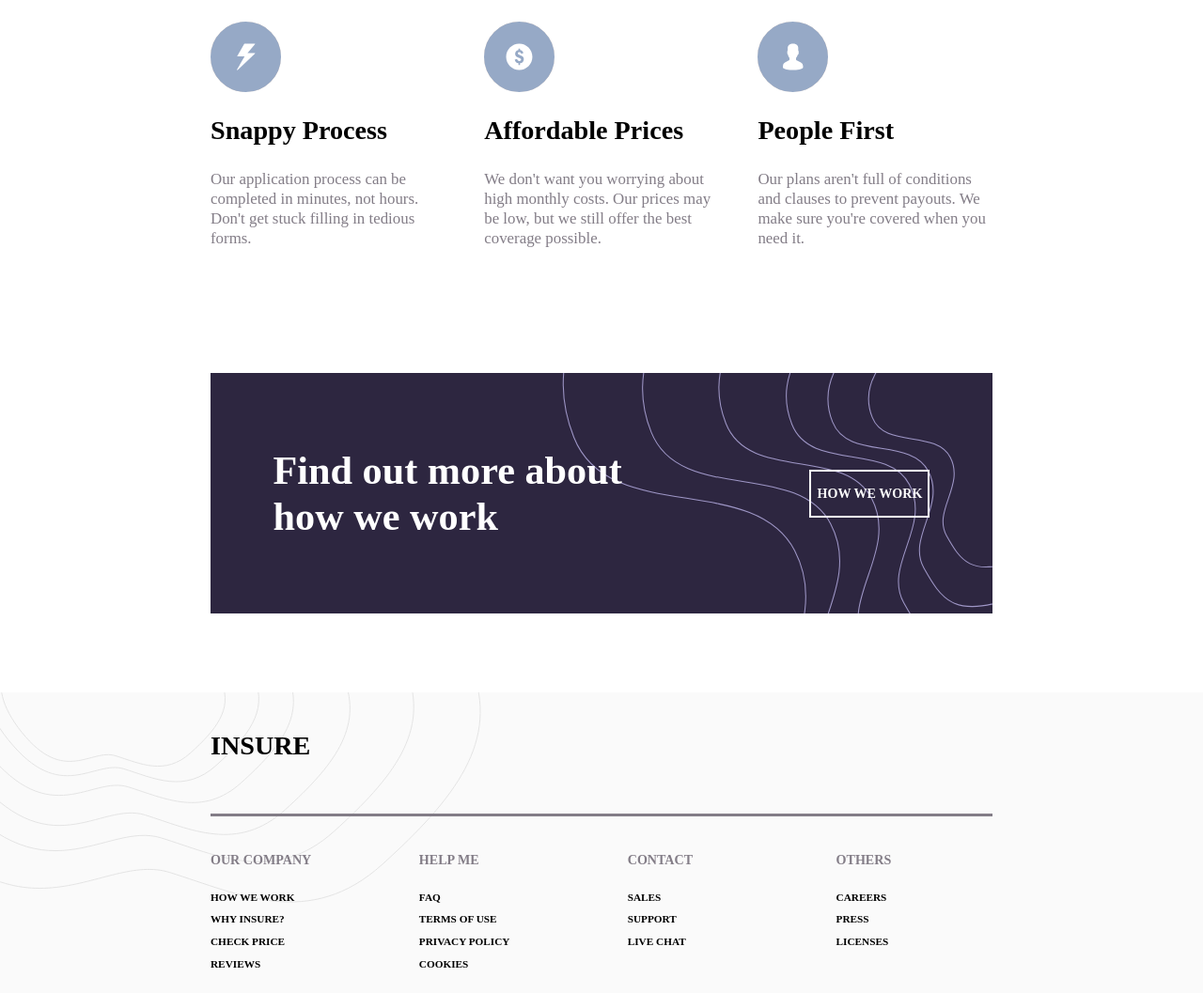
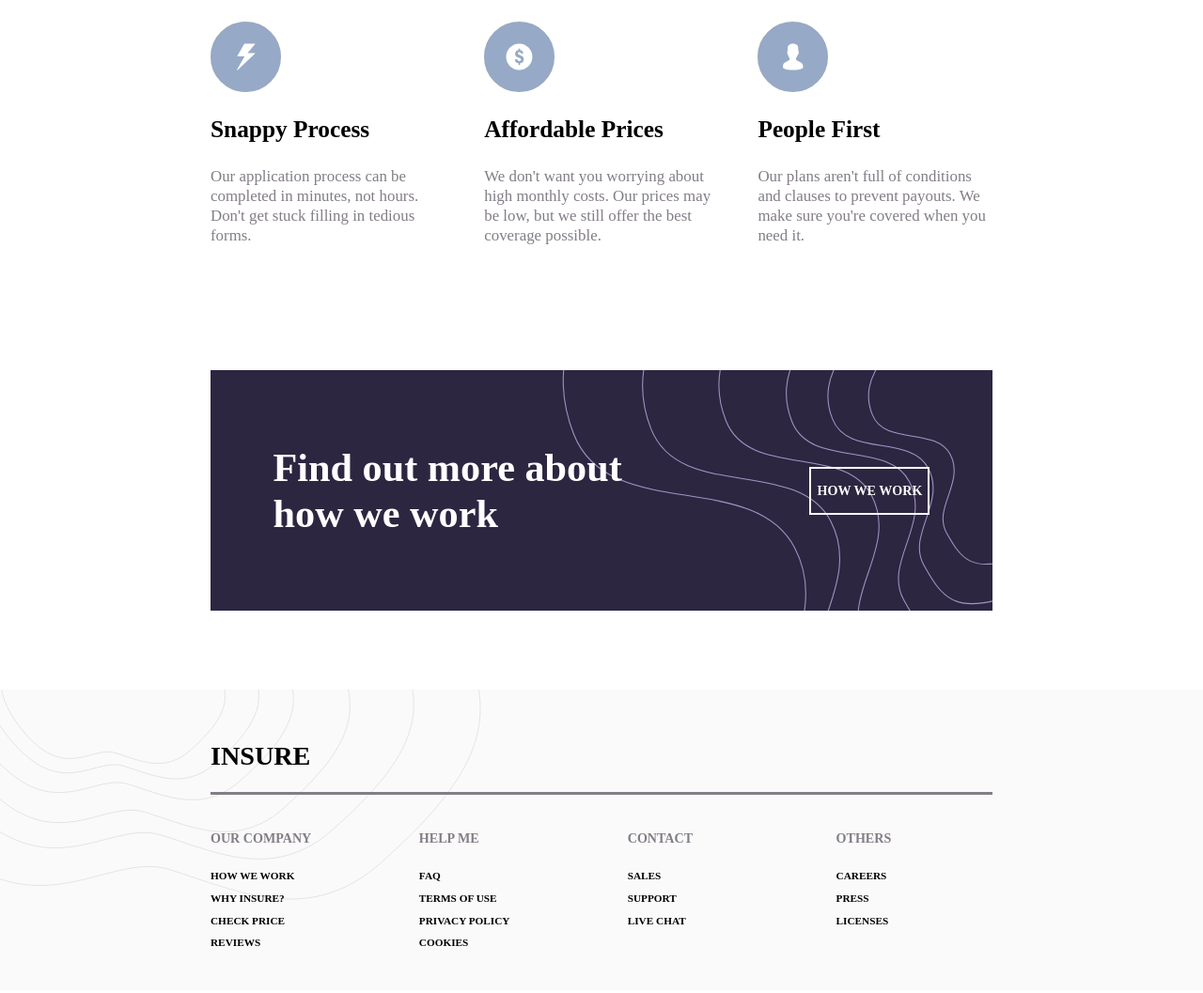
Before and after one commit to Dired15/frontEndMentorTp17-insureLandingPageMaster, a plain HTML site: page index.html in a window 1280 px wide. Shown: the part 860-1917 px from the top of the page at 94% size. Drawn offline with Linux system fonts and the light colour scheme.

Commit message:
Changed the size of the font on the mobile and desktop version

```diff
--- a/css/style.css
+++ b/css/style.css
@@ -486,8 +486,7 @@ footer h2
        margin-top:10%;
        margin-bottom:10%;
        text-align:left;
-       font-size:2.0rem;
-
+       font-size:1.8rem;
    }
 
    .qualityCard p
@@ -538,12 +537,14 @@ footer h2
 
    #topBand
    {
+
        margin:auto;
        width:65%;
-       height:7vw;
+       height:6vw;
        display:flex;
        justify-content:space-between;
        align-items:center;
+       margin-bottom:0%;
    }
 
    #topBand h2
@@ -554,9 +555,11 @@ footer h2
 
    #footerInformation
    {
+
      padding:0px;
      padding-top:3%;
      margin:auto;
+     margin-top:0%;
      width:65%;
      display:flex;
      justify-content:space-between;
```
